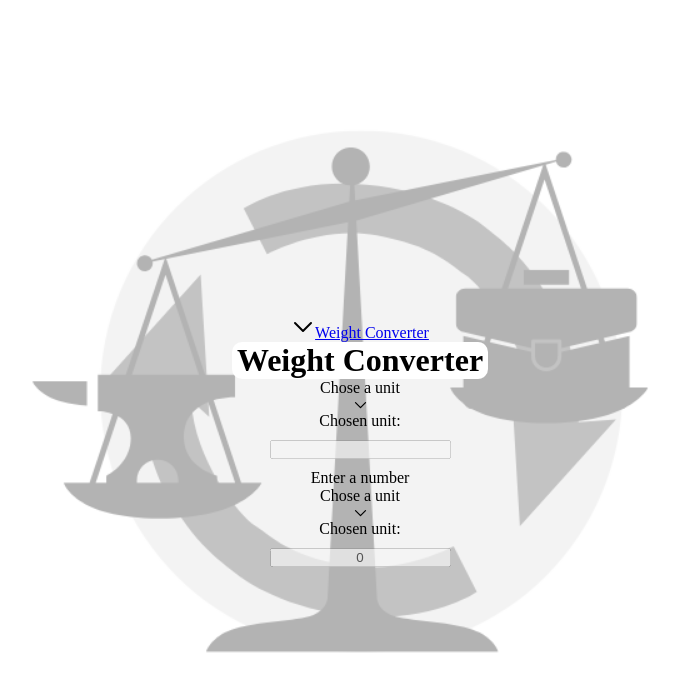
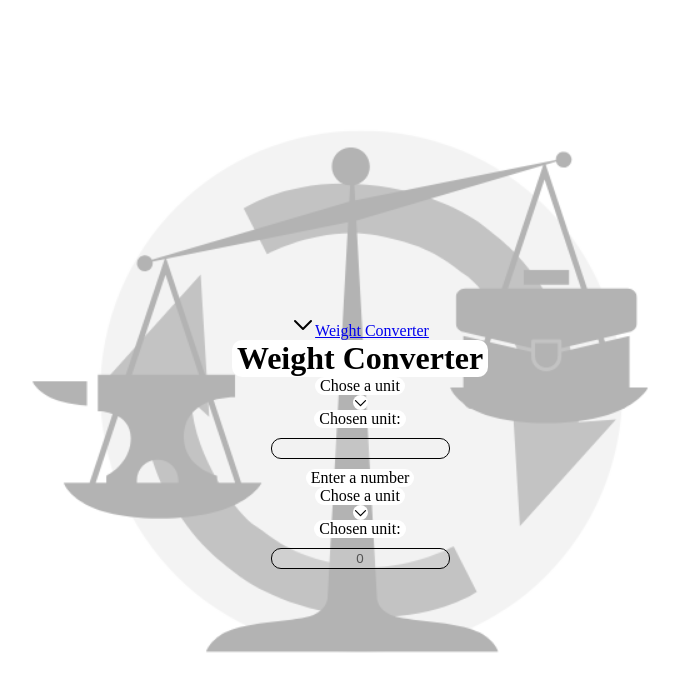
Before and after one commit to StefanRandjelovic/Converter, a React (Vite) app: page /weightConvert in a window 1280 px wide. Shown: the top 692 px of the page, without its empty margins (280-959 px from the left). Built offline with nearby package versions, Linux system fonts and the light colour scheme.

Commit message:
Add additional element styles.

```diff
--- a/src/styles/unitChooser.scss
+++ b/src/styles/unitChooser.scss
@@ -8,7 +8,16 @@
     align-items: center;
     margin-bottom: 10px;
 
+    p {
+      text-align: center;
+      background-color: white;
+      border-radius: 10px;
+      padding: 0 5px;
+    }
+
     img {
+      background-color: white;
+      border-radius: 10px;
       width: 15px;
       transition: transform 0.15s ease;
       &:hover {
@@ -19,7 +28,7 @@
   }
   #unitChooserModal {
     position: absolute;
-    top: 70%;
+    top: 55%;
     width: 100%;
     z-index: 10;
     border: 1px solid black;
--- a/src/styles/weightConvert.scss
+++ b/src/styles/weightConvert.scss
@@ -5,15 +5,36 @@ main {
 .title {
   text-align: center;
   padding: 0 5px;
-  background-color: #fff;
+}
+
+#message {
+  padding: 0 5px;
+}
+
+.title,
+#message {
+  background-color: white;
   border-radius: 10px;
 }
 
 .input {
   margin-bottom: 10px;
+  transition: border 0.15s ease;
+
+  &:focus {
+    outline: none;
+    border: 1px solid gray;
+  }
 }
 
 .input,
 .output {
   text-align: center;
+  border-radius: 10px;
+  border: 1px solid black;
+  padding: 2px 0;
 }
+
+.output {
+  outline: none;
+}
```
